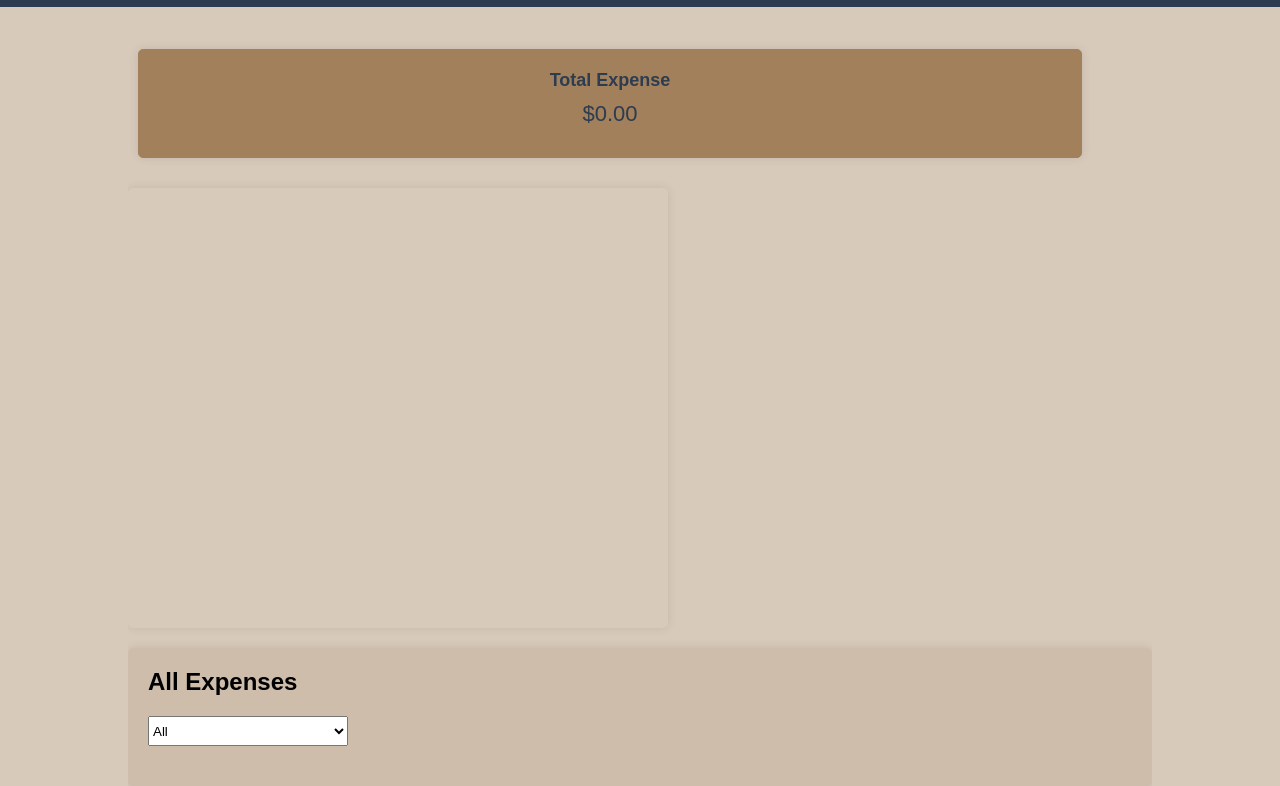
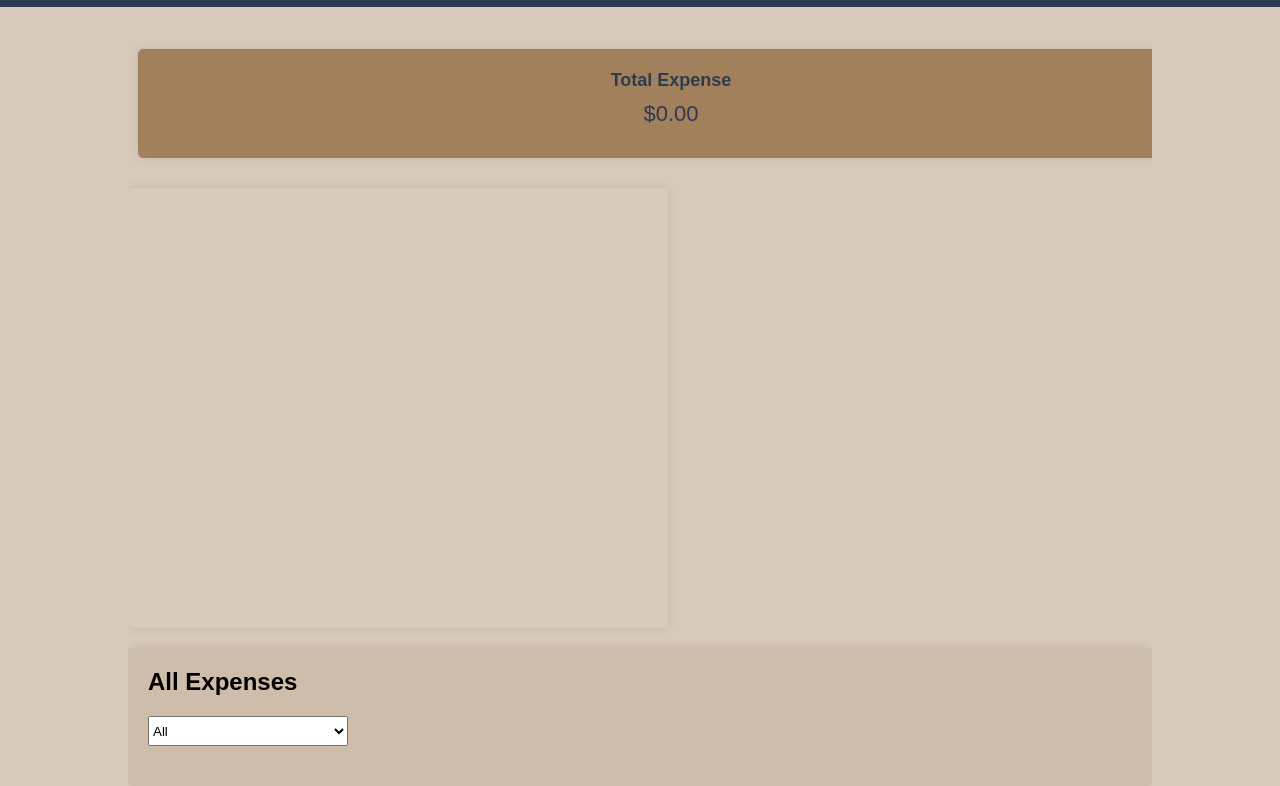
Before and after one commit to UWINTWALI/Expense_Tracker_App, a website: page dashboard.html in a window 1280 px wide. Shown: the part 93-879 px from the top of the page. Drawn offline with nearby package versions, Linux system fonts and the light colour scheme; no server answers; sample sign-in values are in the browser's storage.

Commit message:
Add Project banner_image

```diff
--- a/resources/css/style.css
+++ b/resources/css/style.css
@@ -151,6 +151,7 @@ select{
     text-decoration: none;
 }
 #total-expense{
+    width: 100%;
     background-color: var(--color-brown-light);
     color: var(--color-dark-blue);
     border:1px solid var(--color-brown-light);
@@ -159,7 +160,7 @@ select{
 
 .summary-cards {
     display: flex;
-    flex-wrap: wrap;
+    flex-direction: column;
     margin: 20px 0;
 }
 
```
Also changed, not shown: project_images/Dashboard.png (added), project_images/banner_image.png (added), project_images/manage_expenses.png (added).
